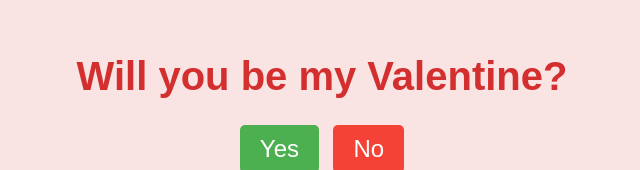
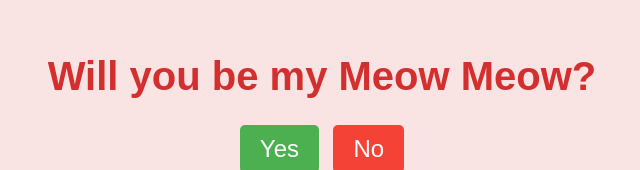
Before and after one commit to Atikahhandayani/Love, a plain HTML site: page index.html in a window 1280 px wide. Shown: the part 138-308 px from the top of the page, without its empty margins (318-958 px from the left). Drawn offline with Linux system fonts and the light colour scheme; no server answers.

Commit message:
Update index.html

```diff
--- a/index.html
+++ b/index.html
@@ -8,7 +8,7 @@
 </head>
 <body>
     <div class="container">
-        <h1>Will you be my Valentine?</h1>
+        <h1>Will you be my Meow Meow?</h1>
         <div class="buttons">
             <button class="yes-button" onclick="handleYesClick()">Yes</button>
             <button class="no-button" onclick="handleNoClick()">No</button>
```
